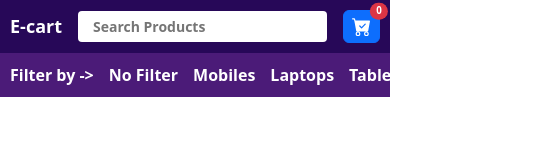
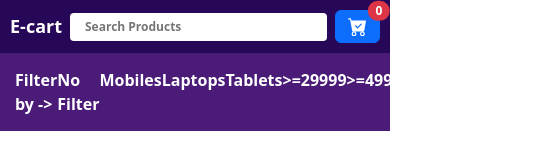
Before and after one commit to JatinSaini24/React-ShoppingCart-E-Commerce, a React (Vite) app: page / in a window 390 px wide. Shown: the top 159 px of the page, 539 px wide, since content can reach past the window. Built offline with nearby package versions, Linux system fonts and the light colour scheme.

Commit message:
fix mobile responsive cart navbar

```diff
--- a/src/App.css
+++ b/src/App.css
@@ -36,6 +36,15 @@ input::placeholder{
   text-decoration: none;
   color: white;
 }
+
+.cart-container{
+  width:700px;
+}
+
+.cart-card{
+  width:700px;
+}
+
 .nav-bar-wrapper{
   display: flex;
   justify-content: space-between;
@@ -45,23 +54,33 @@ input::placeholder{
   font-weight: bold;
 }
 
-.nav-bar-wrapper::-webkit-scrollbar{
-  display:none;
+
+
+.img{
+  display: flex;
+  justify-content: center;
+  align-items: center;
 }
 
-.items{
-  flex-shrink:0;
+.img img{
+      width: 350px;
+      height: 350px;
 }
 
+.con{
+  display: flex;
+  justify-content: center;
+  align-items: center;
+  gap: 4rem;
+}
 
 @media(max-width:768px){
 
   .nav-bar{
     display:flex;
     align-items:center;
-    justify-content:space-between;
     gap:8px;
-    padding:10px;
+    width:100%;
   }
 
   .brand{
@@ -70,47 +89,37 @@ input::placeholder{
   }
 
   .search-bar{
+    width:auto;
     flex:1;
-    width:auto;
-    margin:0 8px;
   }
 
   .search-bar input{
     width:100%;
-    font-size:14px;
+    font-size:12px;
   }
 
   .cart{
     width:auto;
-    font-size:16px;
+    font-size:14px;
   }
 
-  .cart button{
-    padding:6px 8px;
-    font-size:13px;
-  }
 
-  .nav-bar-wrapper{
-    justify-content:flex-start;
-    gap:15px;
-    overflow-x:auto;
-    white-space:nowrap;
+  .cart-container{
+    width:100%;
     padding:10px;
   }
 
-  .nav-bar-wrapper::-webkit-scrollbar{
-    display:none;
+  .cart-card{
+    width:100%;
   }
 
-  .img img{
+  .cart-card .row{
+    flex-direction:column;
+  }
+
+  .cart-card img{
     width:100%;
-    max-width:300px;
     height:auto;
   }
 
-  .con{
-    flex-direction:column;
-    gap:20px;
-  }
-
 }
--- a/src/components/Cart.jsx
+++ b/src/components/Cart.jsx
@@ -17,7 +17,7 @@ const Cart = ({cart,setCart}) => {
 
   return (
    <>
-  <div className="container my-5" style={{maxWidth:"700px"}}>
+ <div className="card mb-5 cart-card">
 
     {
     cart.length===0 ?(
@@ -81,7 +81,7 @@ const Cart = ({cart,setCart}) => {
 
 {
 cart.length!==0 &&(
-<div className="container my-5" style={{width:"700px"}}>
+<div className="container my-5 cart-container">
 
 <div
 className="card p-4 mx-auto"
```
